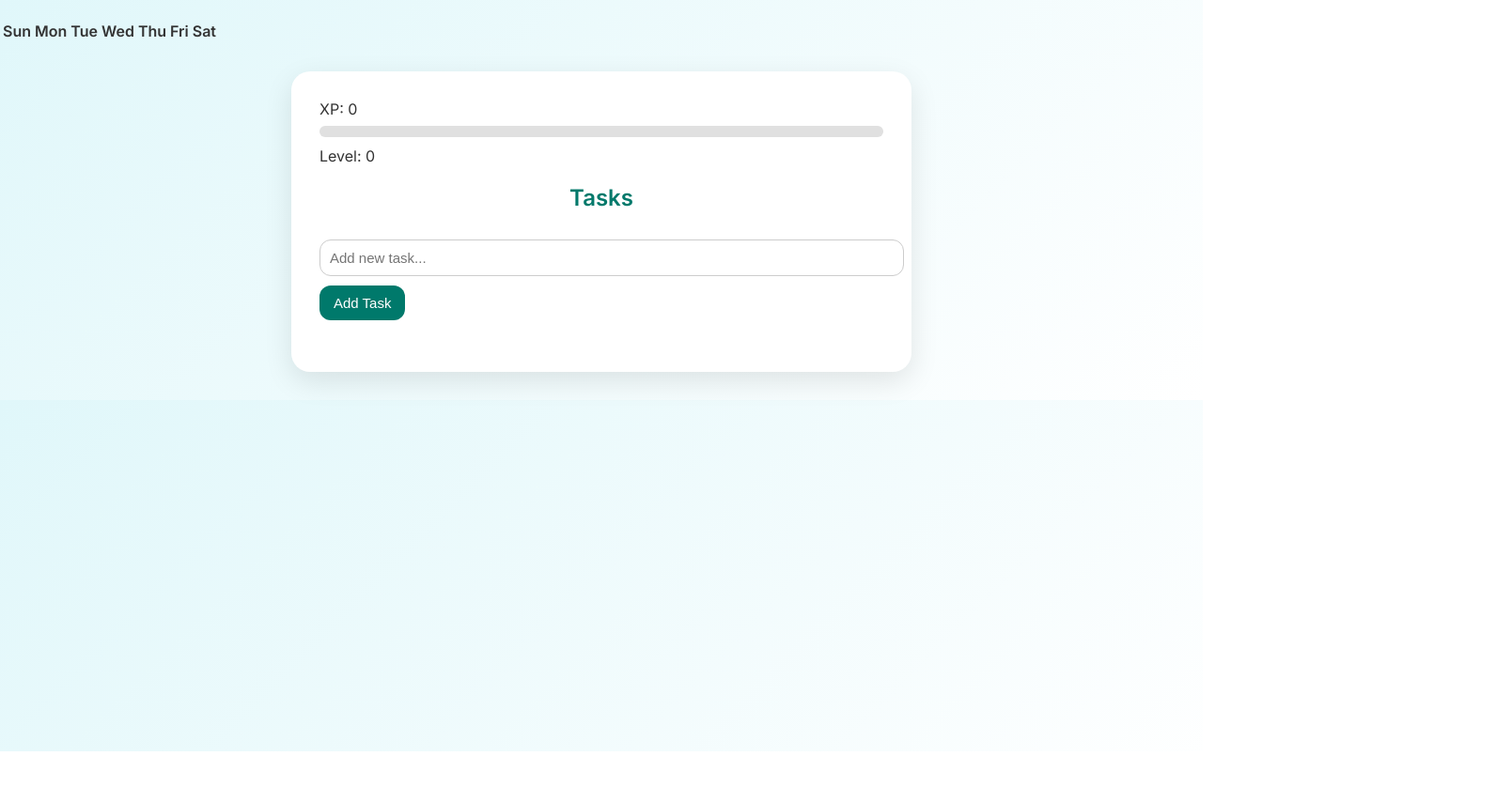
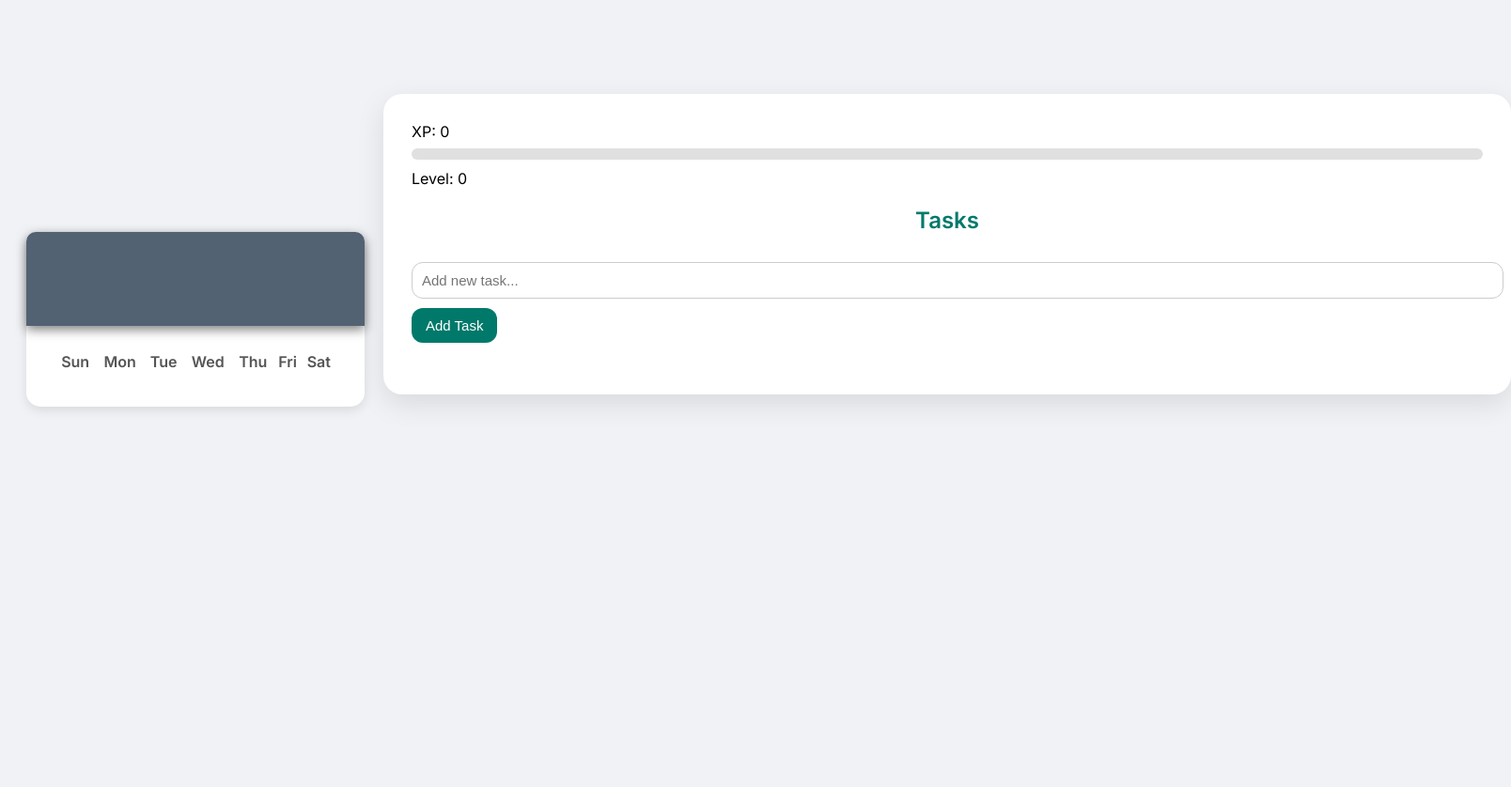
Before and after one commit to pranshsharma/task_manager, a plain HTML site: page index.html in a window 1280 px wide. Shown: the whole page at 94% size, 1608 px wide, since content can reach past the window. Before the commit the page ends 800 px from the top, so only its background shows below. Drawn offline with Linux system fonts and the light colour scheme.

Commit message:
Update style.css

```diff
--- a/style.css
+++ b/style.css
@@ -1,35 +1,116 @@
-/* Google Fonts (add this in index.html head) */
 @import url('https://fonts.googleapis.com/css2?family=Inter:wght@400;600&display=swap');
-
 body {
-  font-family: 'Inter', sans-serif;
-  background: linear-gradient(135deg, #e0f7fa, #ffffff);
-  margin: 0;
-  padding: 0;
-  color: #333;
+    height: 100vh;
+    background: #f0f2f5;
+    font-family: 'Inter', sans-serif;
+}
+.leftbox{
+    width:400px;
+    height: 80vh;
+    top:20px;
+    position: fixed;
+    display: flex;
+    align-items: center;
+    justify-content: center;
+}
+.calendar {
+    background: #fff;
+    padding: 30px;
+    width:300px;
+    border-radius: 15px;
+    box-shadow: 0 4px 12px rgba(0,0,0,0.1);
+    text-align: center;
+}
+.date-day{
+    background-color:#2e4156d2;
+    width:360px;
+    height:100px;
+    margin-top:-30px;
+    border-top-left-radius: 10px;
+    border-top-right-radius: 10px;
+    margin-left: -30px;
+    display: flex;
+    align-items: center;
+    justify-content:center;
+    box-shadow: 0 4px 12px rgba(0,0,0,0.5);
+}
+.day {
+    margin:10px;
+    font-size: 30px;
+    font-weight: bold;
+    color: white;
+    text-decoration: underline;
+}
+.date {
+    margin:10px;
+    font-size: 40px;
+    font-weight: bold;
+    color: white;
+}
+.month-year {
+    font-size: 20px;
+    color: #555;
+}
+.calendar header {
+    text-align: center;
+    margin-bottom: 10px;
+}
+.calendar header h2 {
+    margin: 0;
+    margin-top:20px ;
+    font-size: 22px;
+    color: #333;
+}
+.calendar table {
+    width: 100%;
+    border-collapse: collapse;
+    text-align: center;
 }
 
+.calendar th {
+    color: #555;
+    padding: 8px 0;
+}
+
+.calendar td {
+    padding: 10px;
+    border-radius: 8px;
+    cursor: pointer;
+}
+
+.calendar td:hover {
+    background: #f0f0f0;
+}
+
+.today {
+    background: #007BFF;
+    color: white !important;
+    font-weight: bold;
+}
+.rightbox{
+    margin-top: 100px;
+    width:150vh;
+    height:100vh;
+    margin-left: 400px;
+}
 .container {
-  max-width: 600px;
+  max-width: 100%;
   margin: 30px auto;
   background: #fff;
   padding: 25px 30px;
   border-radius: 20px;
   box-shadow: 0 10px 30px rgba(0, 0, 0, 0.1);
 }
-
-h1, h2 {
+h2 {
   text-align: center;
   font-weight: 600;
   margin-bottom: 20px;
   color: #00796b;
 }
-
 .xp-display p {
   margin: 5px 0;
   font-size: 16px;
 }
-
 .progress-bar {
   width: 100%;
   background: #e0e0e0;
@@ -38,7 +119,6 @@ h1, h2 {
   margin: 8px 0 10px;
   overflow: hidden;
 }
-
 .fill {
   height: 100%;
   width: 0%;
@@ -46,12 +126,11 @@ h1, h2 {
   transition: width 0.4s ease;
   border-radius: 10px;
 }
-
 .task-section {
   margin-bottom: 30px;
 }
 
-#task-input {
+input {
   width: 100%;
   padding: 10px;
   font-size: 15px;
@@ -60,7 +139,9 @@ h1, h2 {
   border-radius: 12px;
   outline: none;
 }
-
+input:focus::placeholder{
+    color:transparent;
+}
 button {
   margin-top: 10px;
   background-color: #00796b;
```
